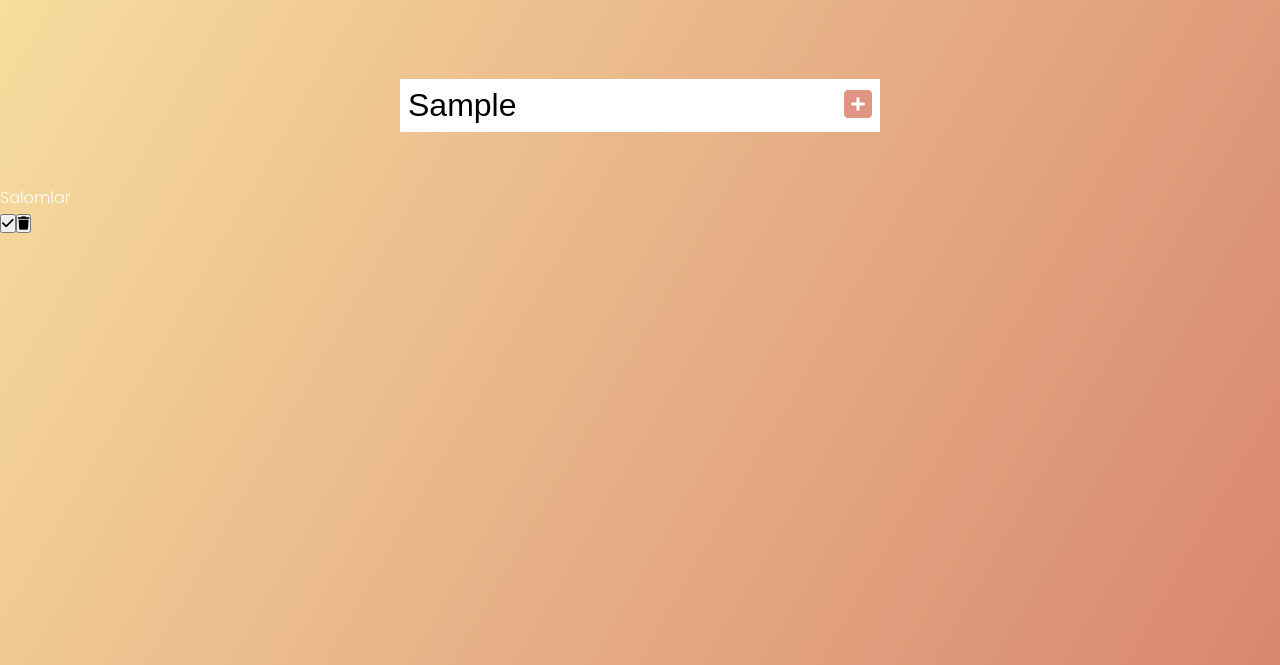
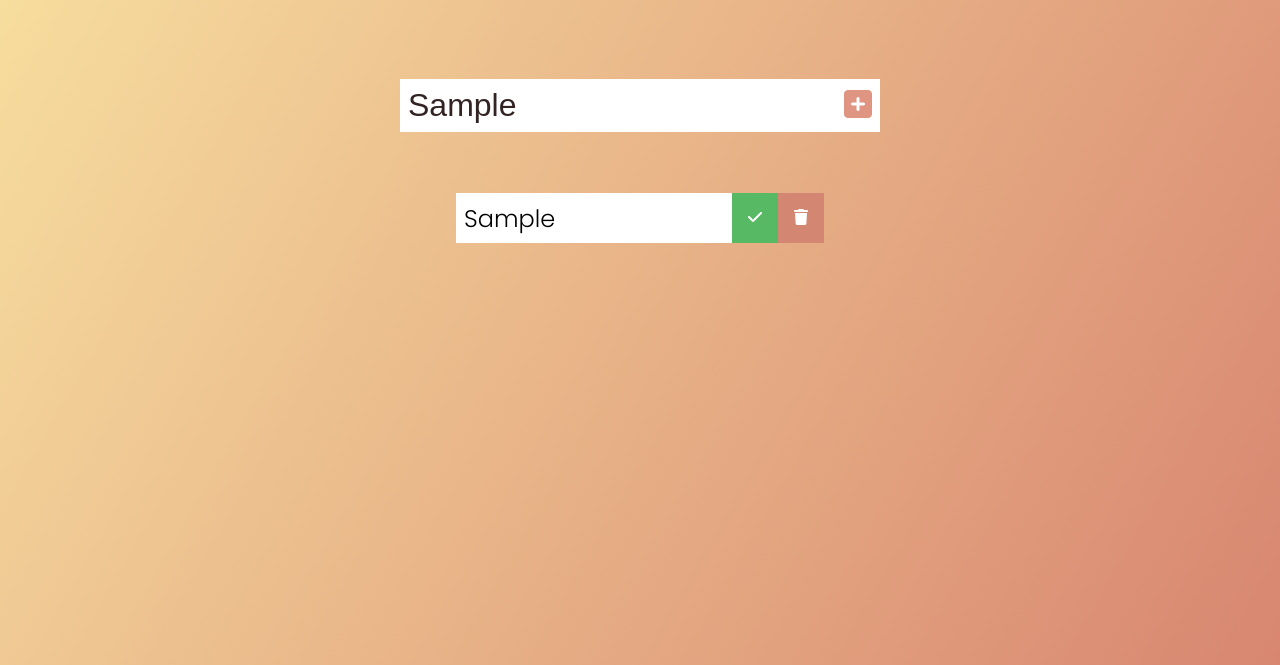
Before and after one commit to dilshod-musakhanov/Todo, a plain HTML site: page index.html in a window 1280 px wide. Both pictures are taken after typing "Sample" into the empty fields and a click on the button 858 px from the left and 240 px from the top of the page. Shown: the part 135-800 px from the top of the page. Drawn offline with Linux system fonts and the light colour scheme.

Commit message:
give some style to todo items

```diff
--- a/app.js
+++ b/app.js
@@ -14,7 +14,7 @@ function addTodo(event){
     const todoDiv = document.createElement('div');
     todoDiv.classList.add("todo");
     const newTodo = document.createElement("li");
-    newTodo.innerText = 'Salomlar';
+    newTodo.innerText = todoInput.value;
     newTodo.classList.add('todo-item');
     todoDiv.appendChild(newTodo);
 
--- a/style.css
+++ b/style.css
@@ -32,6 +32,10 @@ form button {
   background: white;
 }
 
+form input {
+  color: rgb(51, 36, 36);
+}
+
 form button {
   color: #df9581;
   background: white;
@@ -43,3 +47,49 @@ form button:hover {
   background: #df9581;
   color: white;
 }
+
+.todo-container {
+  display: flex;
+  justify-content: center;
+  align-items: center;
+}
+
+.todo-list {
+  min-width: 30%;
+  list-style: none;
+}
+
+.todo {
+  margin: 0.5rem;
+  background: white;
+  color: black;
+  display: flex;
+  font-size: 1.5rem;
+  justify-content: space-between;
+  align-items: center;
+}
+
+.todo li {
+  flex: 1;
+}
+
+.trash-btn,
+.completed-btn {
+  padding: 1rem;
+  border: none;
+  cursor: pointer;
+  font-size: 1rem;
+  color: white;
+}
+
+.trash-btn {
+  background: #d38772;
+}
+
+.completed-btn {
+  background: rgb(88, 185, 101);
+}
+
+.todo-item {
+  padding: 0rem 0.5rem;
+}
```
